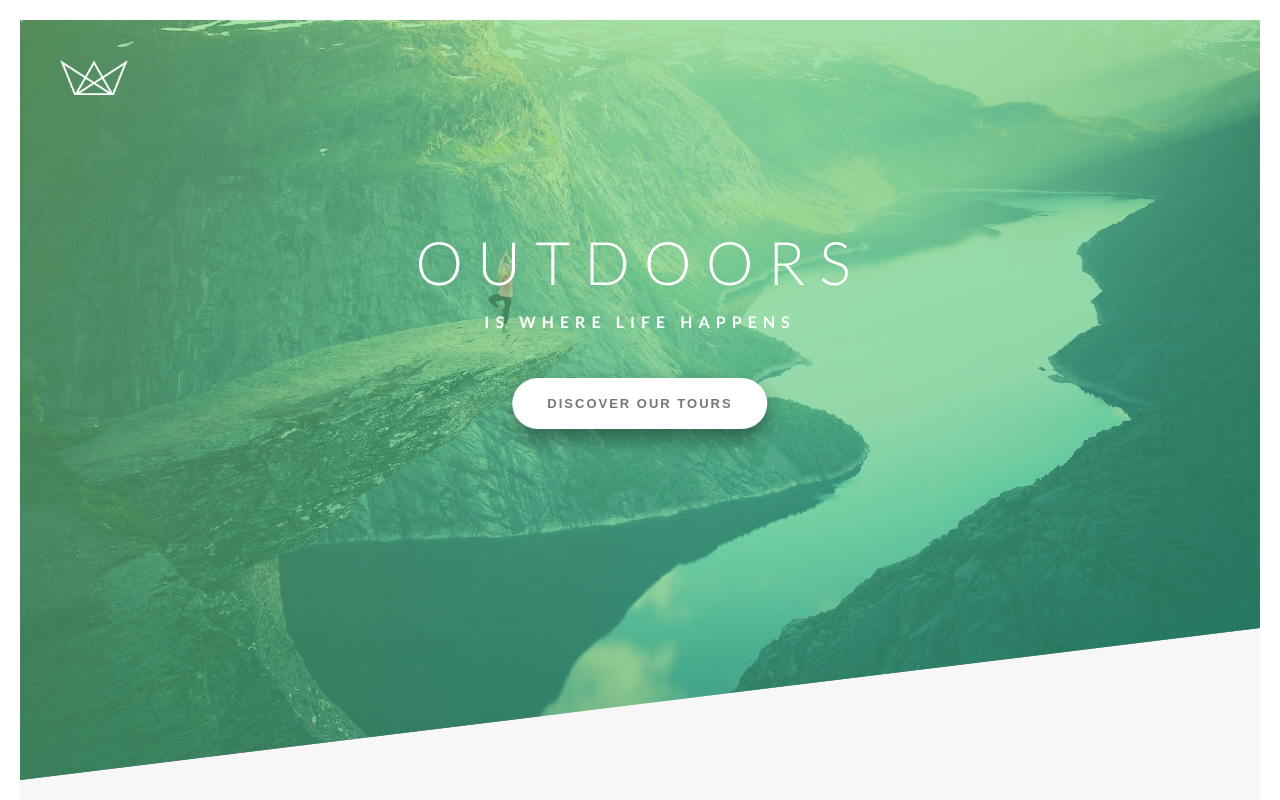
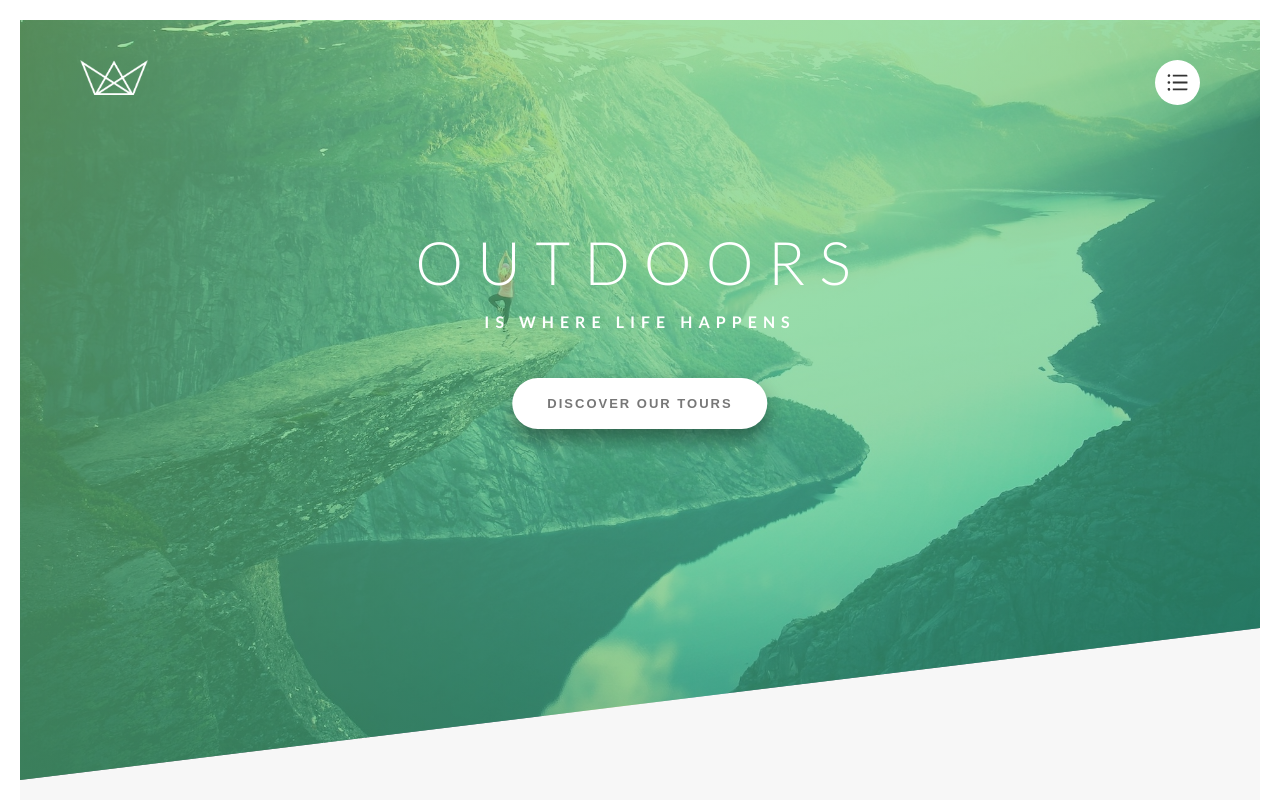
Before and after one commit to Abdallah66hossam/Natours-landing-page, a React (Create React App) app: page / in a window 1280 px wide. Shown: the top 800 px of the page. Built offline with nearby package versions, Linux system fonts and the light colour scheme.

Commit message:
nav bar section

```diff
--- a/src/App.js
+++ b/src/App.js
@@ -6,10 +6,12 @@ import Tours from "./components/tours/Tours";
 import Stories from "./components/stories/Stories";
 import Contact from "./components/form/Contact";
 import Footer from "./components/footer/Footer";
+import NavBar from "./components/navigation/NavBar";
 
 function App() {
   return (
     <div className="app">
+      <NavBar />
       <Banner />
       <About />
       <Fetures />
--- a/src/components/form/Form.js
+++ b/src/components/form/Form.js
@@ -1,4 +1,4 @@
-import React, { useRef, useState } from "react";
+import React, { useState } from "react";
 import style from "./form.module.scss";
 import Button from "../../components/UI/Button";
 
@@ -12,9 +12,6 @@ const Form = () => {
   const [emailIsValid, setEmailIsValid] = useState(false);
   const [checked, setIsChecked] = useState(false);
   const [err, setErr] = useState(false);
-
-  const dot = document.getElementById("foo");
-  console.log(dot);
 
   // taking the inputs from user
   const handelName = (e) => {
--- a/src/components/header/Banner.js
+++ b/src/components/header/Banner.js
@@ -1,12 +1,9 @@
 import React from "react";
 import Button from "../UI/Button";
-import Navigation from "./Navigation";
 import style from "./style/banner.module.scss";
 
 const Banner = () => {
   return (
-    <>
-      <Navigation />
     <main className={style.banner}>
       <div className={style["__text-box"]}>
         <h1 className={style.heading}>
@@ -18,7 +15,6 @@ const Banner = () => {
         </Button>
       </div>
     </main>
-    </>
   );
 };
 
--- a/src/components/header/Navigation.js
+++ /dev/null
@@ -1,13 +0,0 @@
-import React from "react";
-import logo from "../../assets/imgs/logo-white.png";
-import style from "./style/nav.module.scss";
-
-const Navigation = () => {
-  return (
-    <div className={style.nav}>
-      <img src={logo} alt="logo" className={style.__logo} />
-    </div>
-  );
-};
-
-export default Navigation;
--- a/src/components/header/style/nav.module.scss
+++ /dev/null
@@ -1,9 +0,0 @@
-.nav {
-  position: absolute;
-  z-index: 1;
-  padding: 4rem;
-  & .__logo {
-    height: 3.5rem;
-    cursor: pointer;
-  }
-}
--- /dev/null
+++ b/src/components/navigation/NavBar.js
@@ -0,0 +1,50 @@
+import React, { useState } from "react";
+import style from "./nav.module.scss";
+import { AiOutlineBars } from "react-icons/ai";
+import { IoIosCloseCircle } from "react-icons/io";
+import logo from "../../assets/imgs/logo-white.png";
+
+const NavBar = () => {
+  const [navIsShown, setNavIsShown] = useState(false);
+  const handelNavBar = () => {
+    setNavIsShown(!navIsShown);
+  };
+  return (
+    <div className={style.nav}>
+      <img src={logo} alt="logo" className={style.logo} />
+      <AiOutlineBars className={style.bars} onClick={handelNavBar} />
+      <nav className={navIsShown && style.translate}>
+        <IoIosCloseCircle className={style.close} onClick={handelNavBar} />
+        <ul>
+          <li>
+            <a href="#1">
+              <span>01</span> about natous
+            </a>
+          </li>
+          <li>
+            <a href="#2">
+              <span>02</span> your benfits
+            </a>
+          </li>
+          <li>
+            <a href="#3">
+              <span>03</span> popular tools
+            </a>
+          </li>
+          <li>
+            <a href="#4">
+              <span>04</span> stories
+            </a>
+          </li>
+          <li>
+            <a href="#5">
+              <span>05</span> book now
+            </a>
+          </li>
+        </ul>
+      </nav>
+    </div>
+  );
+};
+
+export default NavBar;
--- /dev/null
+++ b/src/components/navigation/nav.module.scss
@@ -0,0 +1,95 @@
+.nav {
+  & .logo {
+    height: 3.5rem;
+    cursor: pointer;
+    position: absolute;
+    top: 6rem;
+    left: 8rem;
+    z-index: 50;
+    animation-name: bar;
+    animation-duration: 1s;
+  }
+  & > .bars {
+    background-color: white;
+    color: #333;
+    position: fixed;
+    top: 6rem;
+    right: 8rem;
+    border-radius: 50%;
+    font-size: 1rem;
+    z-index: 995;
+    width: 4.5rem;
+    height: 4.5rem;
+    padding: 1rem;
+    cursor: pointer;
+    animation-name: bar;
+    animation-duration: 1s;
+  }
+  & nav {
+    display: flex;
+    flex-direction: column;
+    position: fixed;
+    top: 0;
+    left: 0;
+    z-index: 999;
+    background: linear-gradient(
+      to left top,
+      rgb(40, 180, 133, 0.99),
+      rgb(126, 213, 111, 0.99)
+    );
+    height: 100vh;
+    width: 100%;
+    transition: 0.8s;
+    transform: translateX(200rem);
+    & .close {
+      position: fixed;
+      top: 6rem;
+      right: 8rem;
+      border-radius: 50%;
+      font-size: 5rem;
+      cursor: pointer;
+    }
+
+    & ul {
+      position: absolute;
+      left: 50%;
+      top: 50%;
+      transform: translate(-50%, -50%);
+      & li {
+        list-style-type: none;
+        margin: 1.5rem;
+        & a {
+          color: white;
+          font-weight: 100;
+          font-size: 2.5rem;
+          text-decoration: none;
+          text-transform: uppercase;
+          transition: 0.2s;
+          display: inline-block;
+          padding: 1rem;
+          &:hover {
+            transform: scale(1.1) translateX(1rem);
+            box-shadow: rgba(149, 157, 165, 0.2) 0px 8px 24px;
+            background-color: white;
+            color: #55c57a;
+          }
+          & > span {
+            padding-right: 2.5rem;
+          }
+        }
+      }
+    }
+  }
+}
+.translate {
+  transform: translateX(0rem) !important;
+}
+
+@keyframes bar {
+  0% {
+    transform: translateY(150rem);
+  }
+  100% {
+    transform: translateY(0rem);
+  }
+}
```
Lines whose indentation alone changed are shown as unchanged.
